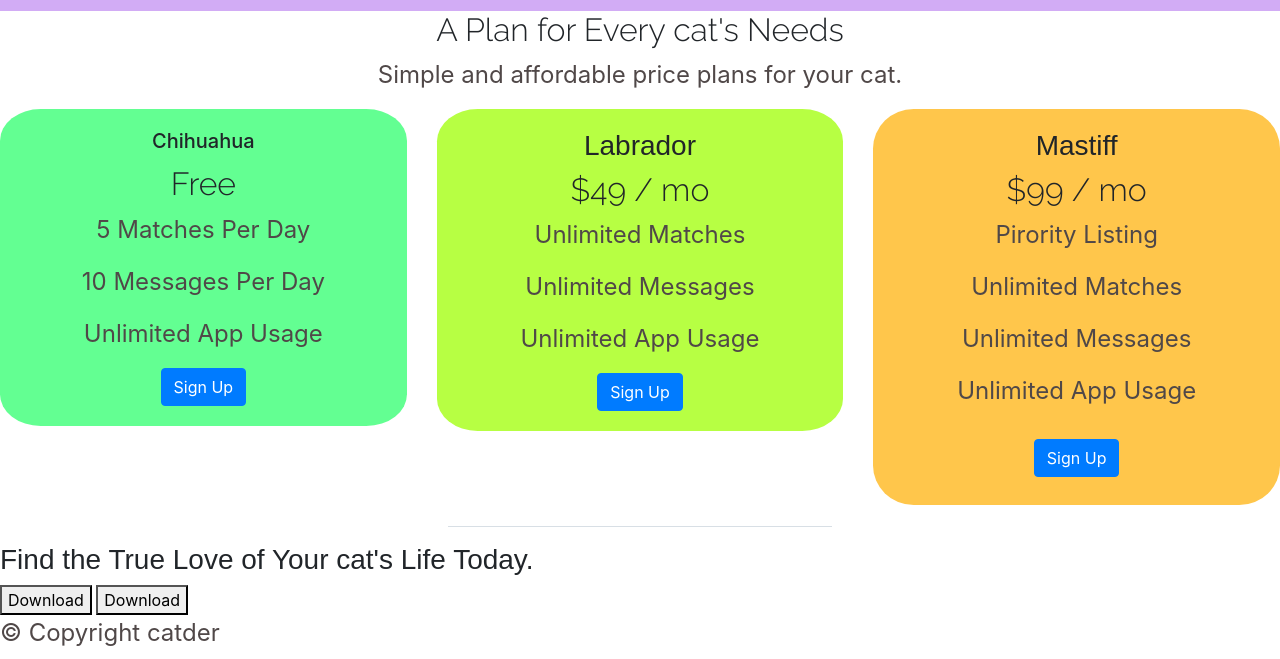
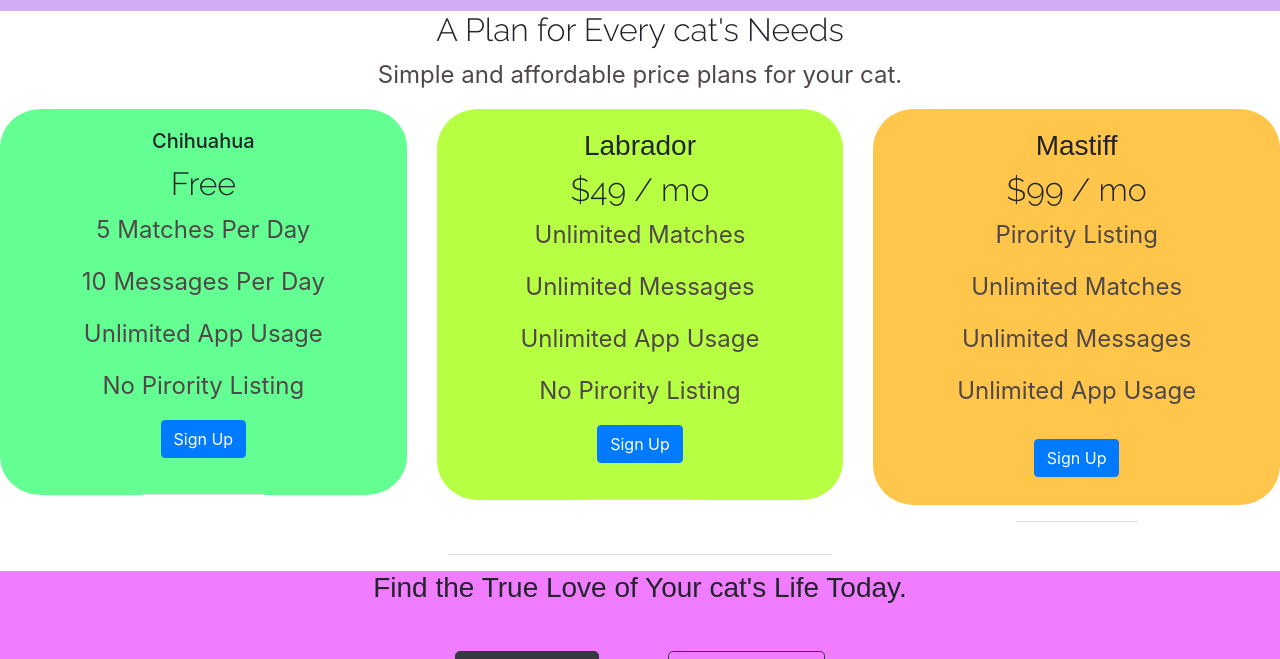
Before and after one commit to Shrish242/catder, a plain HTML site: page index.html in a window 1280 px wide. Shown: the part 1586-2245 px from the top of the page. Drawn offline with nearby package versions, Linux system fonts and the light colour scheme.

Commit message:
all things covered

```diff
--- a/css/styles.css
+++ b/css/styles.css
@@ -163,3 +163,10 @@ em{
     height: 19rem;
     }
 }
+
+#cta{
+    height: 5%;
+    width: 100%;
+    background-color: rgb(240, 124, 255);
+    text-align: center;
+}
--- a/index.html
+++ b/index.html
@@ -149,8 +149,9 @@
             <p>5 Matches Per Day</p>
             <p>10 Messages Per Day</p>
             <p>Unlimited App Usage</p>
+            <p>No Pirority Listing </p>
             <a href="#" class="btn btn-primary">Sign Up</a>
-          </div>
+          </div><hr>
         </div>
       </div>
       <div class="col-lg-4">
@@ -161,8 +162,9 @@
             <p>Unlimited Matches</p>
             <p>Unlimited Messages</p>
             <p>Unlimited App Usage</p>
+            <p>No Pirority Listing </p>
             <a href="#" class="btn btn-primary">Sign Up</a>
-          </div>
+          </div><hr>
         </div>
       </div>
     <div class="col-lg-4">
@@ -176,7 +178,7 @@
           <p>Unlimited App Usage</p>
           <a href="#" class="btn btn-primary">Sign Up</a>
         </div>
-      </div>
+      </div><hr>
     </div></div>
   </section><hr>
 
@@ -186,19 +188,22 @@
   <section id="cta">
 
     <h3>Find the True Love of Your cat's Life Today.</h3>
-    <button type="button">Download</button>
-    <button type="button">Download</button>
-
-  </section>
+    <button type="button" class="btn btn-dark btn-lg download-btn"><i class="fa-brands fa-apple"></i>Download</button>
+          <button type="button" class="btn btn-outline-dark btn-lg "><i class="fa-brands fa-android"></i> Download </button>
 
 
-  <!-- Footer -->
 
-  <footer id="footer">
+    <!-- Footer -->
 
-    <p>© Copyright catder</p>
+    <footer id="footer">
 
-  </footer>
+      <p>© Copyright catder</p>
+
+    </footer>
+        </section>
+
+
+
 
 
 </body>
```
